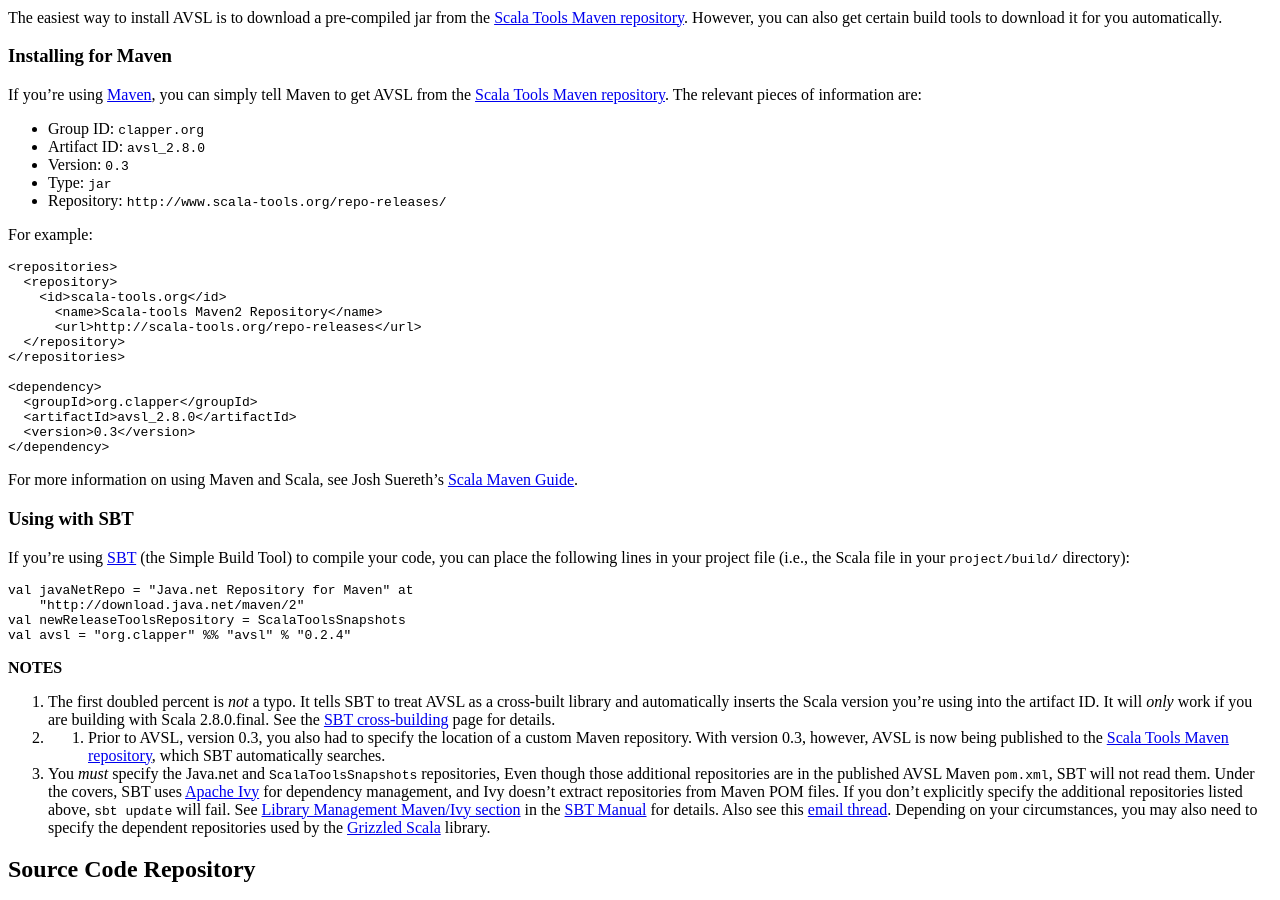
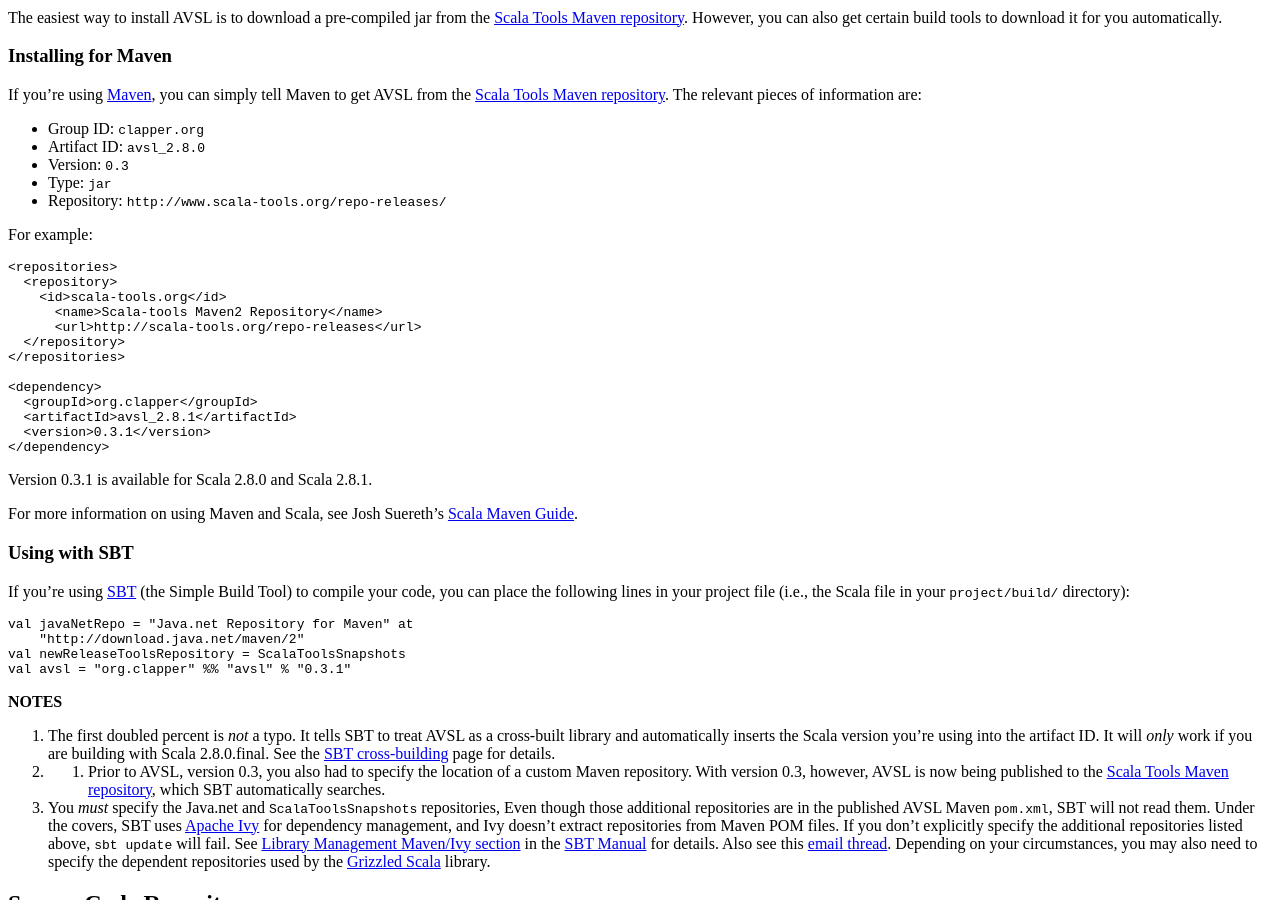
Before and after one commit to bmc/avsl, a Jekyll site: the page built from index.md, in a window 1280 px wide and 900 px high, scrolled down 650 px. Built offline with Jekyll 4.4.1, drawn with Linux system fonts in a browser that asks for light colours.

Commit message:
Updated to release 0.3.1

```diff
--- a/api/index.html
+++ b/api/index.html
@@ -2,7 +2,7 @@
 <!DOCTYPE html PUBLIC "-//W3C//DTD XHTML 1.1//EN" "http://www.w3.org/TR/xhtml11/DTD/xhtml11.dtd">
 <html>
         <head>
-          <title>avsl 0.2.4 API</title>
+          <title>avsl 0.3.1 API</title>
           <meta http-equiv="content-type" content="text/html; charset=UTF-8" />
 		      <script type="text/javascript" src="lib/jquery.js"></script>
 
--- a/api/org/clapper/avsl/formatter/Formatter.html
+++ b/api/org/clapper/avsl/formatter/Formatter.html
@@ -28,7 +28,7 @@
       </h4>
       <div class="fullcomment" id="comment"><div class="comment cmt"><p>Basic interface for a message formatter.
 </p></div><div class="block">
-            known subclasses: <a href="NullFormatter.html" class="extype" name="org.clapper.avsl.formatter.NullFormatter">NullFormatter</a>, <a href="SimpleFormatter.html" class="extype" name="org.clapper.avsl.formatter.SimpleFormatter">SimpleFormatter</a>
+            known subclasses: <a href="SimpleFormatter.html" class="extype" name="org.clapper.avsl.formatter.SimpleFormatter">SimpleFormatter</a>, <a href="NullFormatter.html" class="extype" name="org.clapper.avsl.formatter.NullFormatter">NullFormatter</a>
           </div>
 
 
--- a/api/org/clapper/avsl/handler/Handler.html
+++ b/api/org/clapper/avsl/handler/Handler.html
@@ -28,7 +28,7 @@
       </h4>
       <div class="fullcomment" id="comment"><div class="comment cmt"><p>Basic interface for a handler that dispatches log messages.
 </p></div><div class="block">
-            known subclasses: <a href="NullHandler.html" class="extype" name="org.clapper.avsl.handler.NullHandler">NullHandler</a>, <a href="EmailHandler.html" class="extype" name="org.clapper.avsl.handler.EmailHandler">EmailHandler</a>, <a href="FileHandler.html" class="extype" name="org.clapper.avsl.handler.FileHandler">FileHandler</a>, <a href="ConsoleHandler.html" class="extype" name="org.clapper.avsl.handler.ConsoleHandler">ConsoleHandler</a>
+            known subclasses: <a href="NullHandler.html" class="extype" name="org.clapper.avsl.handler.NullHandler">NullHandler</a>, <a href="FileHandler.html" class="extype" name="org.clapper.avsl.handler.FileHandler">FileHandler</a>, <a href="EmailHandler.html" class="extype" name="org.clapper.avsl.handler.EmailHandler">EmailHandler</a>, <a href="ConsoleHandler.html" class="extype" name="org.clapper.avsl.handler.ConsoleHandler">ConsoleHandler</a>
           </div>
 
 
--- a/index.md
+++ b/index.md
@@ -70,9 +70,11 @@
 
     <dependency>
       <groupId>org.clapper</groupId>
-      <artifactId>avsl_2.8.0</artifactId>
-      <version>0.3</version>
+      <artifactId>avsl_2.8.1</artifactId>
+      <version>0.3.1</version>
     </dependency>
+
+Version 0.3.1 is available for Scala 2.8.0 and Scala 2.8.1.
 
 For more information on using Maven and Scala, see Josh Suereth's
 [Scala Maven Guide][].
@@ -86,7 +88,7 @@
     val javaNetRepo = "Java.net Repository for Maven" at
         "http://download.java.net/maven/2"
     val newReleaseToolsRepository = ScalaToolsSnapshots
-    val avsl = "org.clapper" %% "avsl" % "0.2.4"
+    val avsl = "org.clapper" %% "avsl" % "0.3.1"
 
 **NOTES**
 
```
